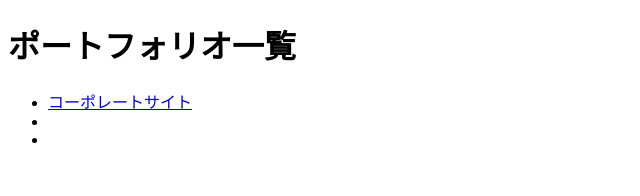
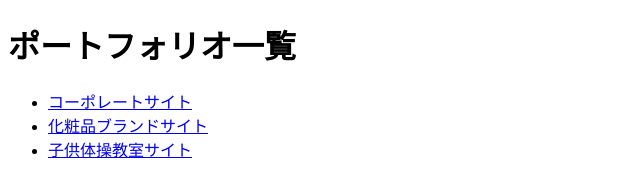
Before and after one commit to mmts312/github.io, a plain HTML site: page index.html in a window 1280 px wide. Shown: the whole page, without its empty margins (0-640 px from the left). Drawn offline with Linux system fonts and the light colour scheme.

Commit message:
Update index.html

```diff
--- a/index.html
+++ b/index.html
@@ -9,8 +9,8 @@
     <h1>ポートフォリオ一覧</h1>
     <ul>
         <li><a href="corporate/index.html">コーポレートサイト</a></li>
-        <li><a href=""></a></li>
-        <li><a href=""></a></li>
+        <li><a href="skinbar/index.html">化粧品ブランドサイト</a></li>
+        <li><a href="smilekids/index.html">子供体操教室サイト</a></li>
     </ul>
 </body>
 </html>
```
